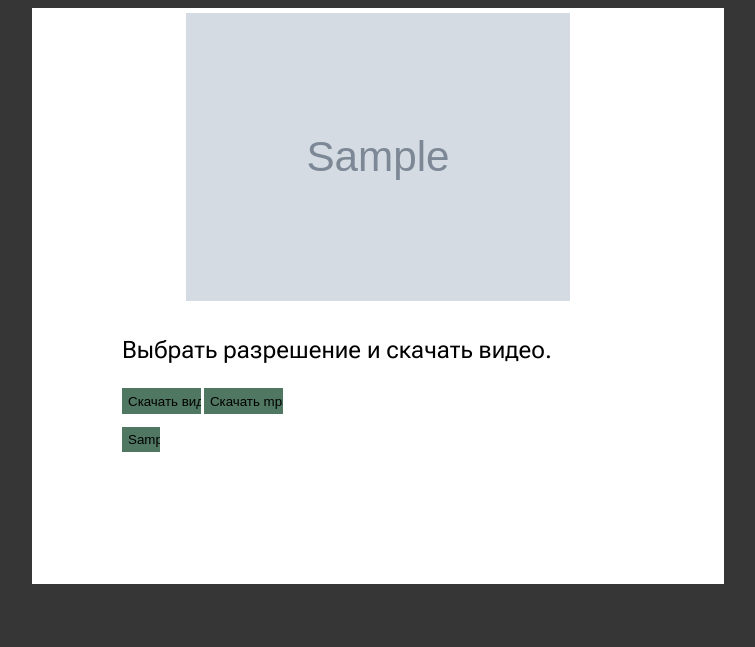
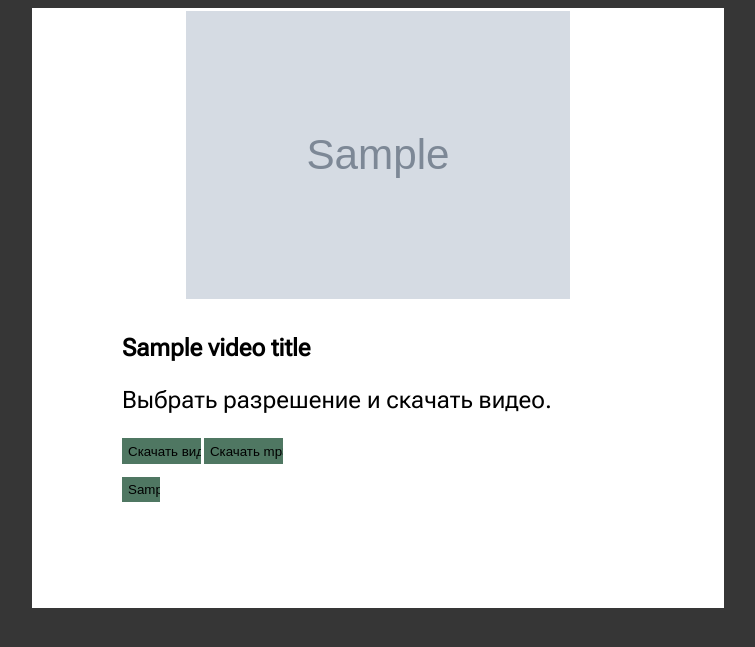
Before and after one commit to dmitriyvasiliev312/youtube-downloader, a Flask app: template templates/download.html in a window 1280 px wide. Shown: the top 647 px of the page, without its empty margins (262-1017 px from the left). Run offline with Flask 3, Linux system fonts and the light colour scheme; the template is opened without the code that fills it: most values are stand-ins (such as "Sample title", 1, 10 or a date in 2020); grey boxes marked "Sample" are stand-in pictures.

Commit message:
added video's title to the download page

```diff
--- a/main.py
+++ b/main.py
@@ -58,9 +58,9 @@
                     break
 
     if 'resolution' in session:
-        return render_template('download.html', thumbnail_url = video.video.thumbnail_url, video_title = f'videos\\{video.get_filename()}.mp4', video_id = video.get_id(), resolutions = video.get_resolutions(), selected_resolution = session['resolution'])
+        return render_template('download.html', video_title = video.get_title(), thumbnail_url = video.video.thumbnail_url, video_id = video.get_id(), resolutions = video.get_resolutions(), selected_resolution = session['resolution'],)
     else:
-        return render_template('download.html', thumbnail_url = video.video.thumbnail_url, video_title = f'videos\\{video.get_filename()}.mp4', video_id = video.get_id(), resolutions = video.get_resolutions(), selected_resolution = video.get_resolutions()[0])
+        return render_template('download.html', video_title = video.get_title(), thumbnail_url = video.video.thumbnail_url, video_id = video.get_id(), resolutions = video.get_resolutions(), selected_resolution = video.get_resolutions()[0])
 
 
 @app.route('/download_playlist', methods = ['POST', 'GET'])
--- a/static/css/styles.css
+++ b/static/css/styles.css
@@ -3,6 +3,11 @@
     font-family: 'Roboto Flex', sans-serif;
     font-size:x-large;
     font-weight: 450;
+}
+.title-text{
+    font-family: 'Roboto Flex', sans-serif;
+    font-size:x-large;
+    font-weight: bold;
 }
 .text-1{
     font-size: large;
@@ -18,6 +23,7 @@
 }
 .content{
     margin: 0 auto;
+    padding-top: 3vh;
     width: 54vw;
     height: 45vw;
     background-color: white;
--- a/templates/download.html
+++ b/templates/download.html
@@ -16,13 +16,13 @@
             <img src="{{ thumbnail_url }}" class="video-thumbnail-1">
         </div>
         <div class="controls">
+            <p class="title-text">{{ video_title }}</p>
             <p>Выбрать разрешение и скачать видео.</p>
             <form action="/download" method="post">
                 <div style="display: flex;">
                     <input type="submit" name="download" value="Скачать видео" class="button btn-1">
                     <input type="submit" name="download_mp3" value="Скачать mp3" class="button btn-2">
                 </div>
-                <!-- <p class="text-1">Видео в 360p и  720p скачивается намного быстрее.</p> -->
                 <div>
                     {% for r in resolutions %}
                         {% if selected_resolution == r %}
```
Also changed, not shown: video.py (+4 -3 lines).
